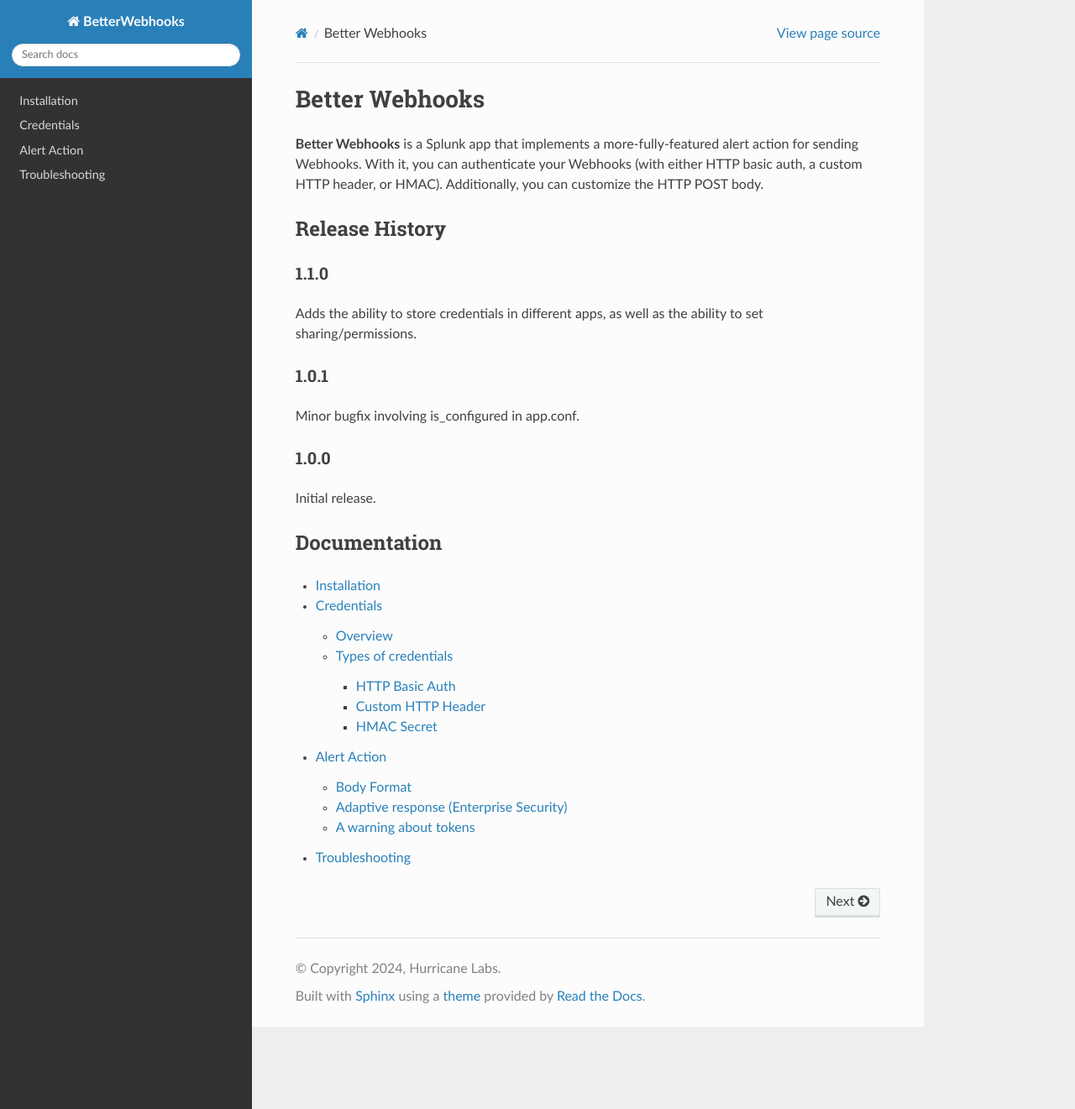
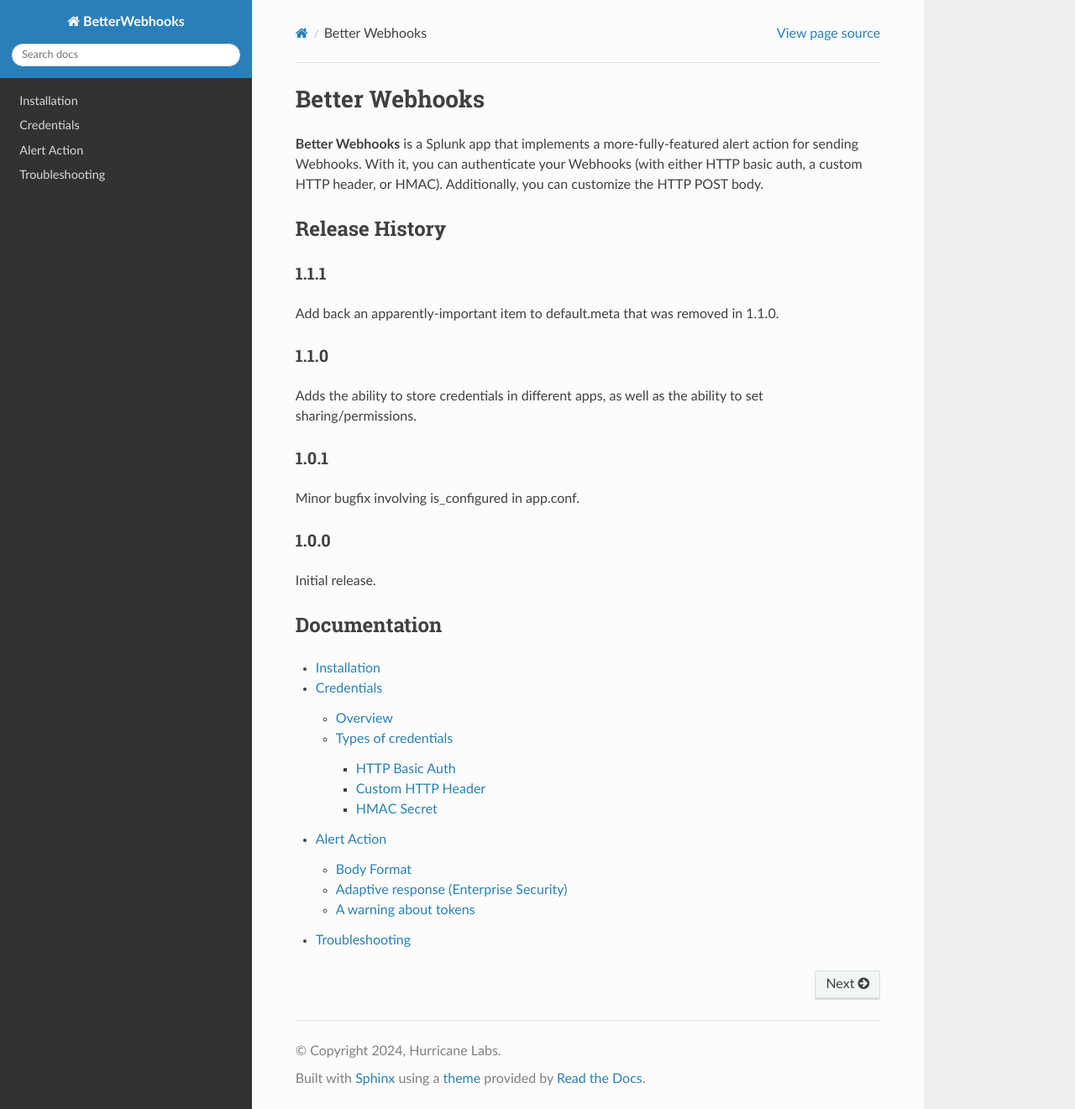
Before and after one commit to HurricaneLabs/BetterWebhooks, a Sphinx documentation site: the page built from docs/source/index.rst, in a window 1280 px wide and 1321 px high. Shown: the whole window at 84% size. Built offline with Sphinx 7.4.7 and the Read the Docs theme 3.1.0, drawn with Linux system fonts in a browser that asks for light colours.

Commit message:
1.1.1. Add back [alerts] stanza to default.meta as it turns out to be important

```diff
--- a/docs/source/index.rst
+++ b/docs/source/index.rst
@@ -8,6 +8,10 @@
 
 Release History
 ----------------
+1.1.1
+_____
+Add back an apparently-important item to default.meta that was removed in 1.1.0.
+
 1.1.0
 _____
 Adds the ability to store credentials in different apps, as well as the ability to
--- a/packages/better-webhooks/src/main/resources/splunk/default/app.conf
+++ b/packages/better-webhooks/src/main/resources/splunk/default/app.conf
@@ -1,6 +1,6 @@
 [id]
 name = BetterWebhooks
-version = 1.1.0
+version = 1.1.1
 
 [ui]
 is_visible = 1
@@ -10,7 +10,7 @@
 [launcher]
 author = Cameron Schmidt
 description = An alert action for webhooks with custom payloads and auth
-version = 1.1.0
+version = 1.1.1
 
 [package]
 id = BetterWebhooks
```
Also changed, not shown: 1 other file.
